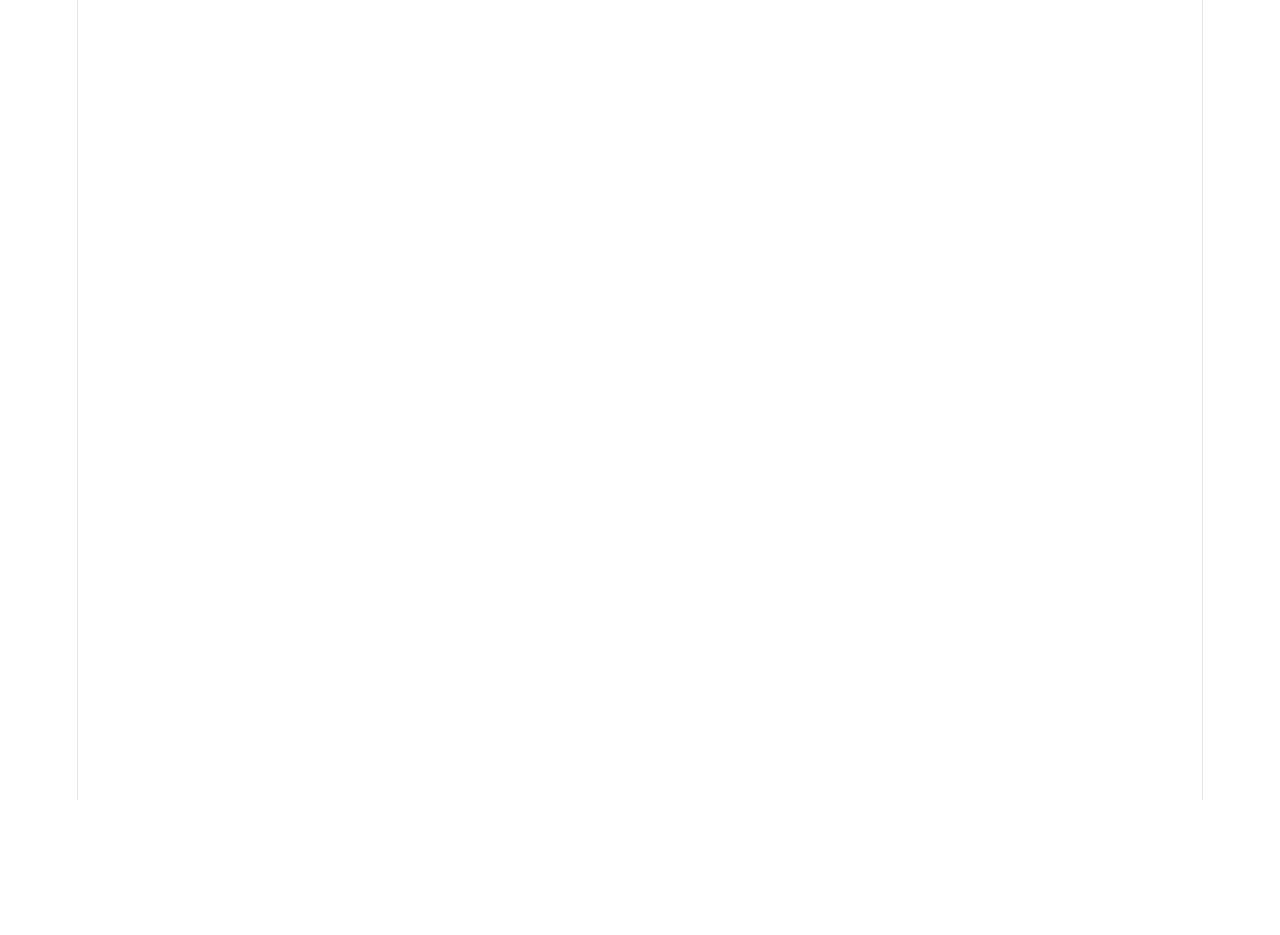
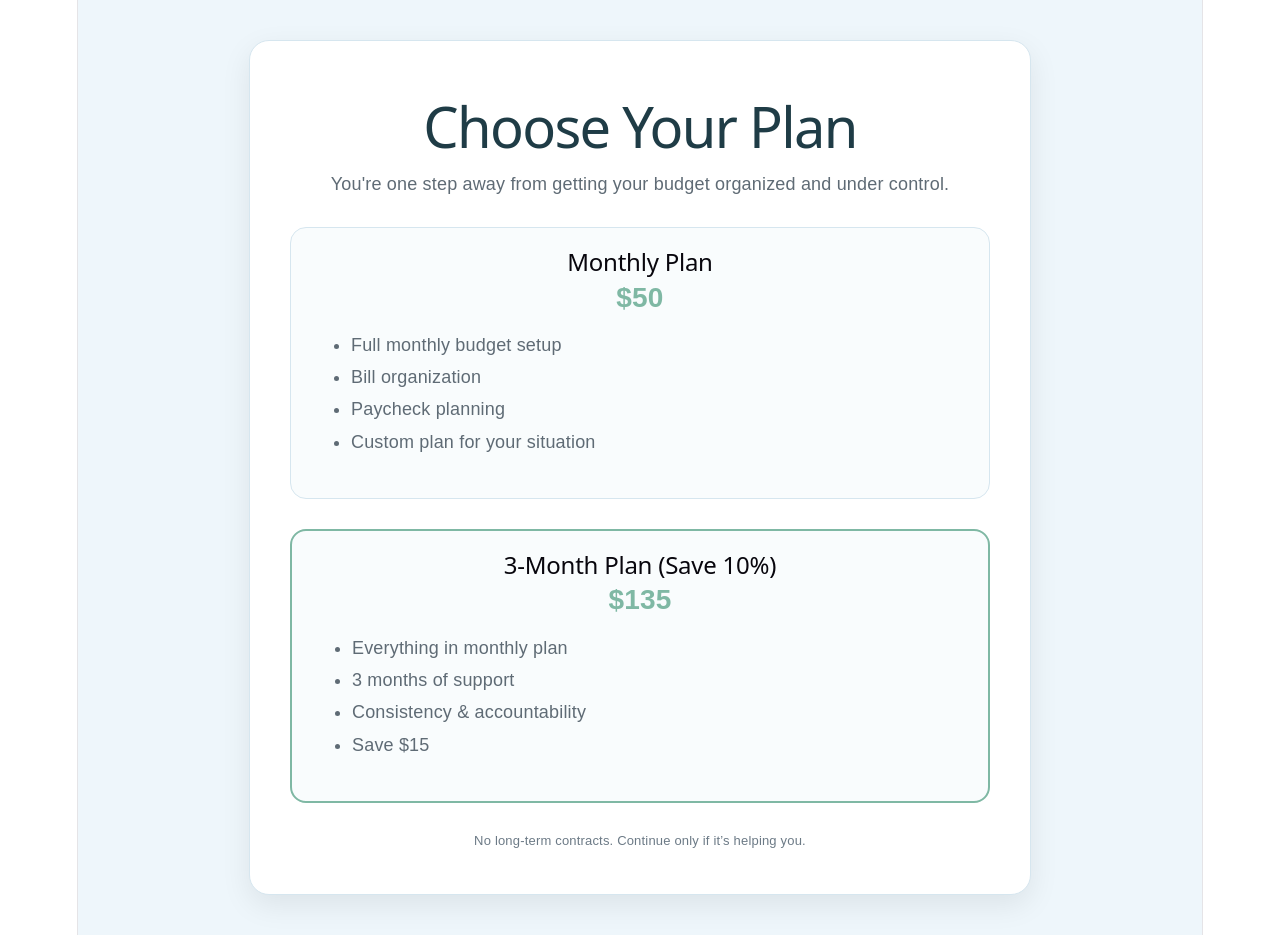
Before and after one commit to shellyryan18/family-first-budgeting, a React (Vite) app: page /#/payment in a window 1280 px wide. Before the commit this address had no page. Before the commit the page ends 800 px from the top, so only its background shows below. Built offline with nearby package versions, Linux system fonts and the light colour scheme.

Commit message:
final payment page with paypal buttons

```diff
--- /dev/null
+++ b/src/Payment.jsx
@@ -0,0 +1,156 @@
+import { useEffect } from "react";
+
+export default function Payment() {
+  useEffect(() => {
+    const scriptId = "paypal-hosted-buttons-sdk";
+
+    const renderButtons = () => {
+      if (!window.paypal || !window.paypal.HostedButtons) return;
+
+      // MONTHLY BUTTON
+      if (
+        document.getElementById("paypal-container-monthly") &&
+        !document.getElementById("paypal-container-monthly").hasChildNodes()
+      ) {
+        window.paypal
+          .HostedButtons({
+            hostedButtonId: "MUJ2HRPYMBQ7Q",
+          })
+          .render("#paypal-container-monthly");
+      }
+
+      // 3-MONTH BUTTON
+      if (
+        document.getElementById("paypal-container-3month") &&
+        !document.getElementById("paypal-container-3month").hasChildNodes()
+      ) {
+        window.paypal
+          .HostedButtons({
+            hostedButtonId: "RXQX8NU5GSLM4",
+          })
+          .render("#paypal-container-3month");
+      }
+    };
+
+    const existingScript = document.getElementById(scriptId);
+
+    if (existingScript) {
+      renderButtons();
+      return;
+    }
+
+    const script = document.createElement("script");
+    script.id = scriptId;
+    script.src =
+      "https://www.paypal.com/sdk/js?client-id=BAAf1lH5KtGCcavkfw0oCuJI3ZiXLJi5UvvcP4qr9HI53qh9NiR-6Sdb1DIOz0SsVziW-1d2tdePVrwmdE&components=hosted-buttons&enable-funding=venmo&currency=USD";
+    script.async = true;
+    script.onload = renderButtons;
+    document.body.appendChild(script);
+  }, []);
+
+  return (
+    <div style={page}>
+      <div style={container}>
+        <h1 style={title}>Choose Your Plan</h1>
+
+        <p style={subtitle}>
+          You're one step away from getting your budget organized and under
+          control.
+        </p>
+
+        {/* MONTHLY PLAN */}
+        <div style={card}>
+          <h2>Monthly Plan</h2>
+          <p style={price}>$50</p>
+
+          <ul style={list}>
+            <li>Full monthly budget setup</li>
+            <li>Bill organization</li>
+            <li>Paycheck planning</li>
+            <li>Custom plan for your situation</li>
+          </ul>
+
+          <div id="paypal-container-monthly" />
+        </div>
+
+        {/* 3-MONTH PLAN */}
+        <div
+          style={{
+            ...card,
+            marginTop: "30px",
+            border: "2px solid #7fb8a4",
+          }}
+        >
+          <h2>3-Month Plan (Save 10%)</h2>
+          <p style={price}>$135</p>
+
+          <ul style={list}>
+            <li>Everything in monthly plan</li>
+            <li>3 months of support</li>
+            <li>Consistency & accountability</li>
+            <li>Save $15</li>
+          </ul>
+
+          <div id="paypal-container-3month" />
+        </div>
+
+        <p style={small}>
+          No long-term contracts. Continue only if it’s helping you.
+        </p>
+      </div>
+    </div>
+  );
+}
+
+const page = {
+  fontFamily: "Arial, sans-serif",
+  minHeight: "100vh",
+  background: "#eef6fb",
+  padding: "40px 20px",
+  textAlign: "center",
+};
+
+const container = {
+  maxWidth: "700px",
+  margin: "0 auto",
+  background: "#ffffff",
+  padding: "40px",
+  borderRadius: "20px",
+  boxShadow: "0 10px 30px rgba(0,0,0,0.08)",
+  border: "1px solid #d6e6ef",
+};
+
+const title = {
+  color: "#1f3c46",
+};
+
+const subtitle = {
+  color: "#5f6b75",
+  marginBottom: "30px",
+};
+
+const card = {
+  background: "#f9fcfd",
+  border: "1px solid #d6e6ef",
+  borderRadius: "16px",
+  padding: "20px",
+};
+
+const price = {
+  fontSize: "28px",
+  fontWeight: "bold",
+  color: "#7fb8a4",
+};
+
+const list = {
+  textAlign: "left",
+  marginBottom: "20px",
+  color: "#5f6b75",
+  lineHeight: "1.8",
+};
+
+const small = {
+  marginTop: "25px",
+  fontSize: "13px",
+  color: "#6c7a86",
+};
--- a/src/main.jsx
+++ b/src/main.jsx
@@ -4,6 +4,7 @@ import { HashRouter, Routes, Route } from "react-router-dom";
 import App from "./App.jsx";
 import IntakeForm from "./IntakeForm.jsx";
 import "./index.css";
+import Payment from "./Payment.jsx";
 
 ReactDOM.createRoot(document.getElementById("root")).render(
   <React.StrictMode>
@@ -11,6 +12,7 @@ ReactDOM.createRoot(document.getElementById("root")).render(
       <Routes>
         <Route path="/" element={<App />} />
         <Route path="/intake" element={<IntakeForm />} />
+        <Route path="/payment" element={<Payment />} />
       </Routes>
     </HashRouter>
   </React.StrictMode>
```
